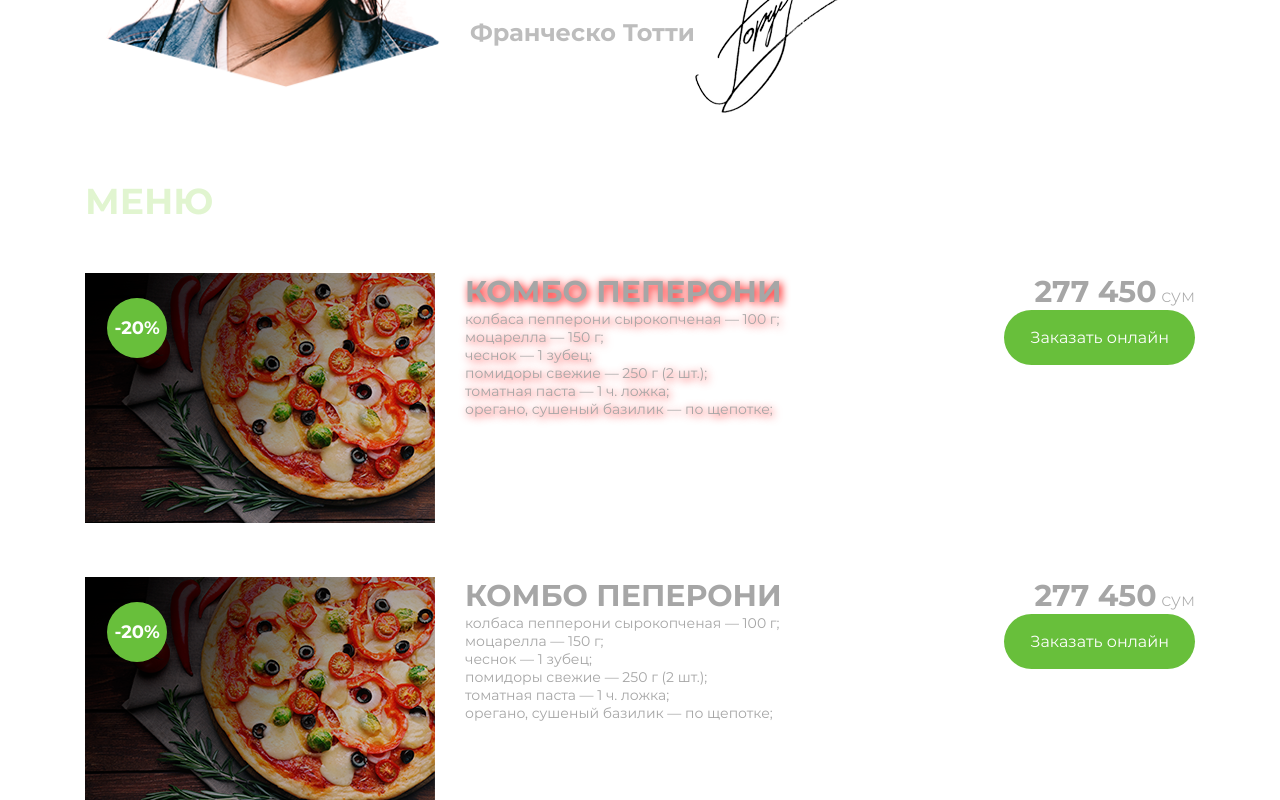
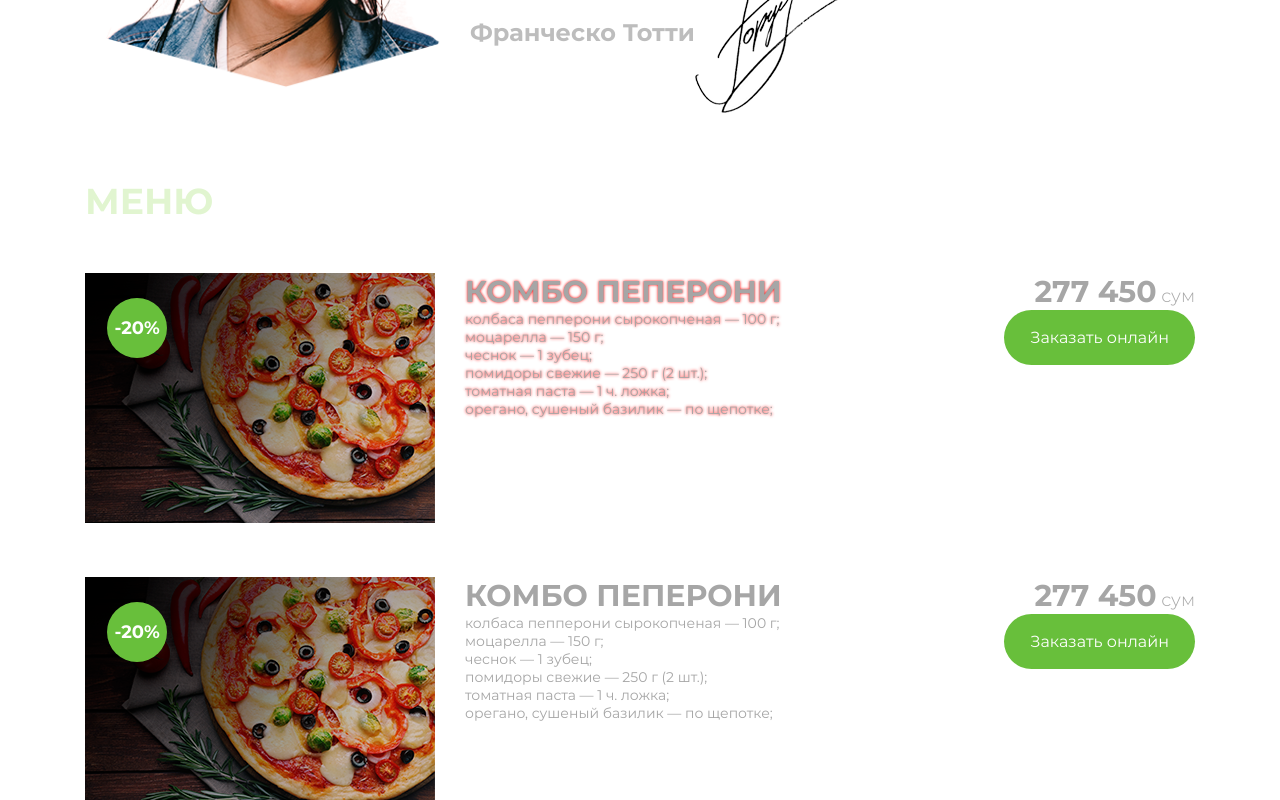
Before and after one commit to Beginner777-cpp/Pizzeria, a plain HTML site: page index.html in a window 1280 px wide. In both pictures the pointer is over the element 623 px from the left and 1642 px from the top of the page. Shown: the part 1242-2042 px from the top of the page. Drawn offline with Linux system fonts and the light colour scheme.

Commit message:
Update style.css

```diff
--- a/style/style.css
+++ b/style/style.css
@@ -238,7 +238,7 @@ text-transform: uppercase;
     color:var(--grey);
 }
 .main_menu_text:hover{
-    text-shadow:2px 2px 8px #ff0000;
+    text-shadow:0px 0px 3px #ff0000;
 }
 .price{
     text-align: right;
```
